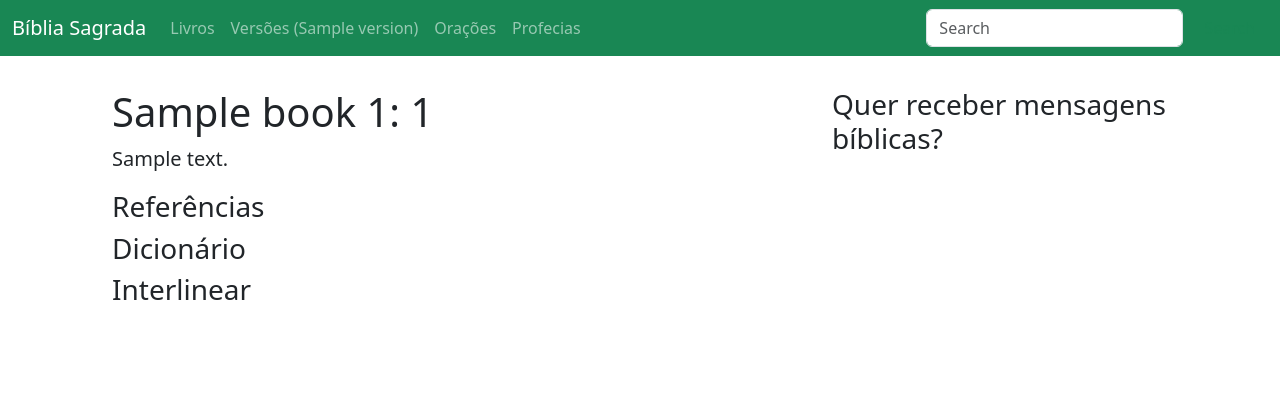
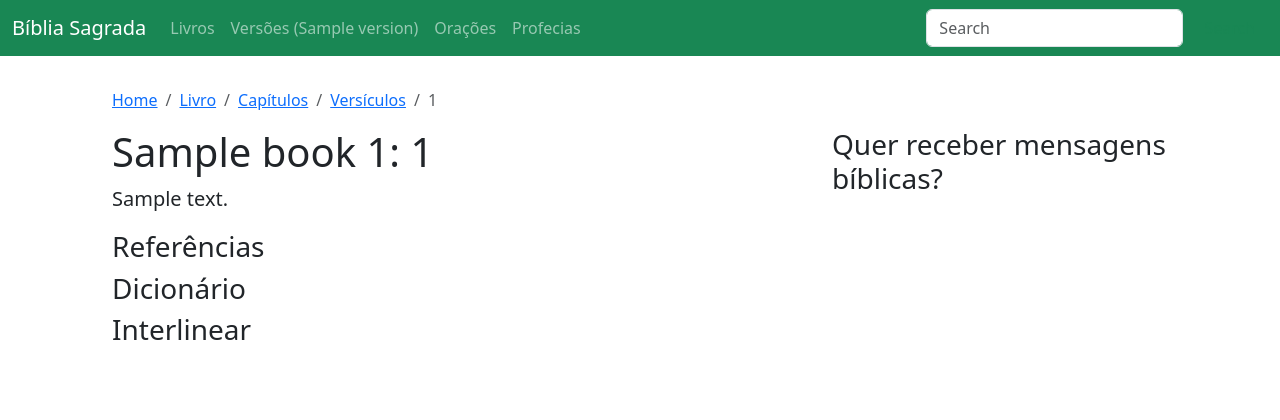
Before and after one commit to wesinalves/bible-api, a Django app: template webapp/templates/verse.html in a window 1280 px wide. Shown: the top 420 px of the page. Run offline with Django 4.2, Linux system fonts and the light colour scheme; tables that the repository leaves empty hold one stand-in row (values such as "Sample post"); the template is opened without the code that fills it: values that come from a table or form of the project are taken from there, most other values are stand-ins (such as "Sample title", 1, 10 or a date in 2020); data that the repository does not hold is empty; some libraries are stand-ins or nearby versions.

Commit message:
add breadcrumbs

```diff
--- a/webapp/templates/verse.html
+++ b/webapp/templates/verse.html
@@ -4,6 +4,15 @@
 {% block content %}
 
     <main class="px-3">
+        <nav aria-label="breadcrumb">
+            <ol class="breadcrumb">
+              <li class="breadcrumb-item"><a href="{% url 'index' %}">Home</a></li>
+              <li class="breadcrumb-item" aria-current="page"><a href="{% url 'books' %}">Livro</a></li>
+              <li class="breadcrumb-item active" aria-current="page"><a href="{% url 'chapters' version book.abbreviation %}">Capítulos</a></li>
+              <li class="breadcrumb-item active" aria-current="page"><a href="{% url 'verses' version book.abbreviation chapter_number %}">Versículos</a></li>
+              <li class="breadcrumb-item active" aria-current="page" active>{{ verse.verse.number }}</li>
+            </ol>
+        </nav>
         <div class="row">
             <div class="col-8">
                 <h1>{{ book.name }} {{ chapter_number }}: {{ verse.verse.number }}</h1>
```
Also changed, not shown: webapp/templates/book.html (+8 -0 lines), webapp/templates/chapters.html (+8 -0 lines), webapp/templates/verses.html (+8 -0 lines).
